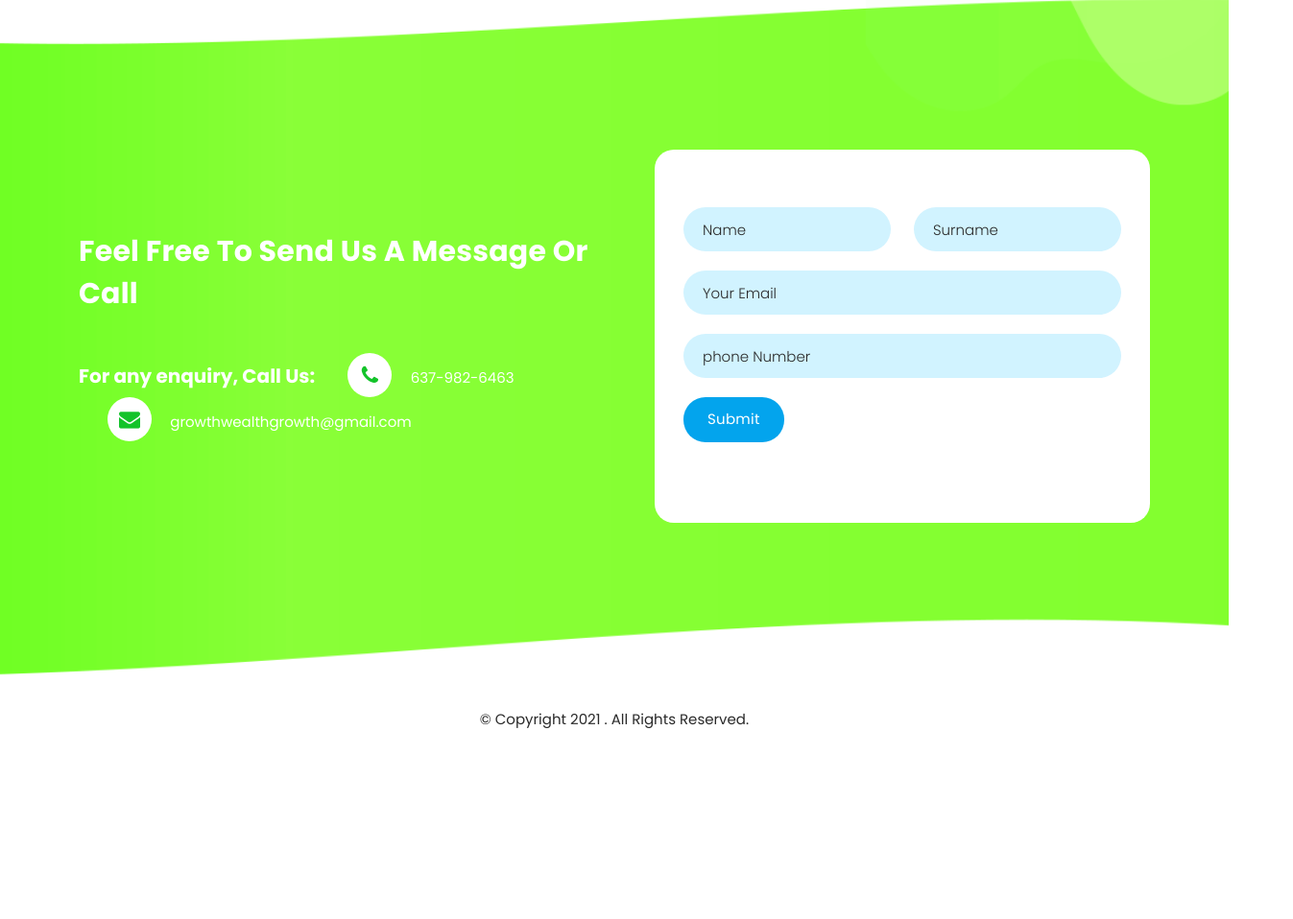
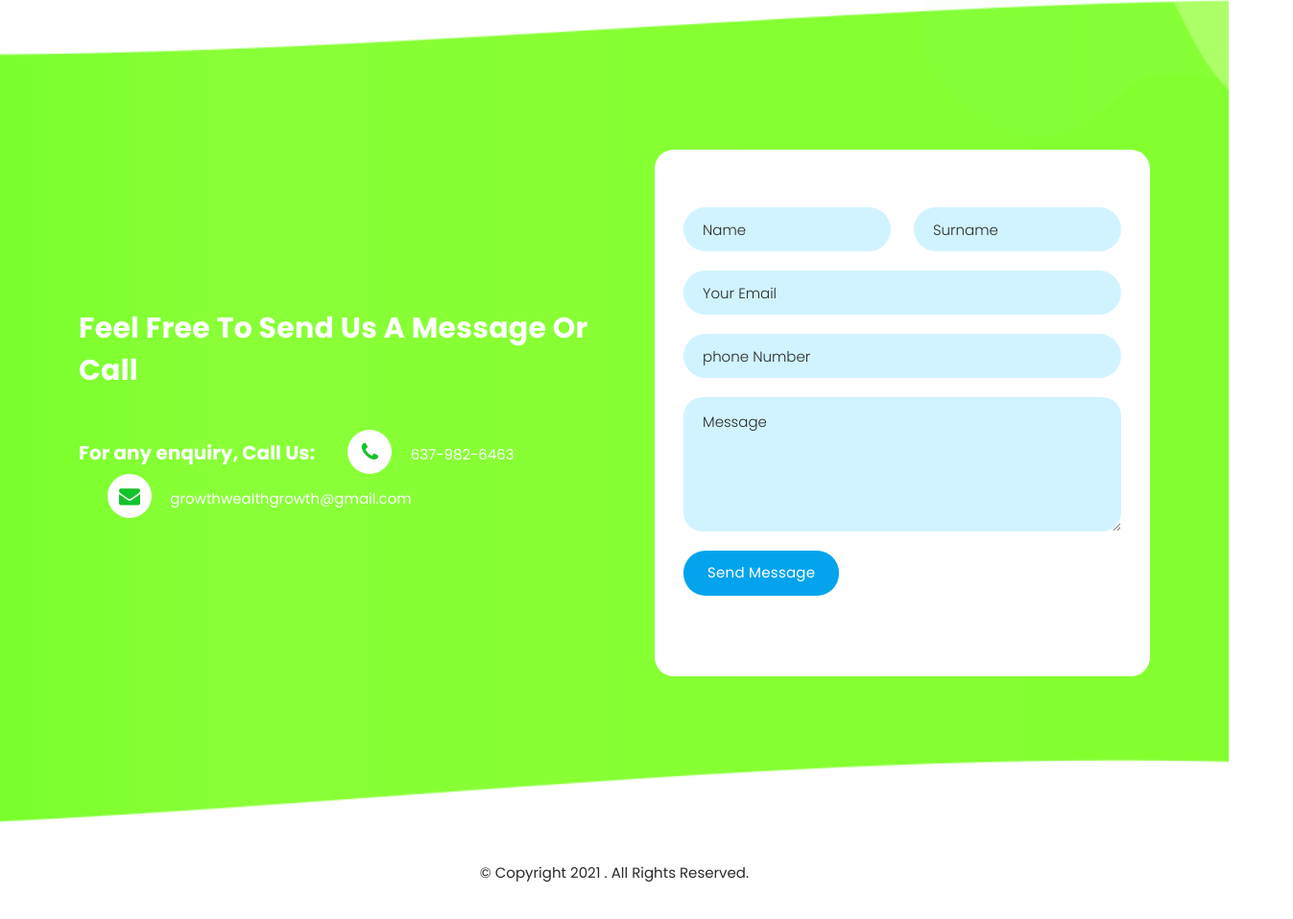
Before and after one commit to Growthwealth/Growthwealth.com, a plain HTML site: page index.html in a window 1280 px wide. Shown: the part 4244-5202 px from the top of the page at 96% size, 1347 px wide, since content can reach past the window. Before the commit the page ends 5054 px from the top, so only its background shows below. Drawn offline with Linux system fonts and the light colour scheme.

Commit message:
Update index.html

```diff
--- a/index.html
+++ b/index.html
@@ -356,7 +356,7 @@ https://templatemo.com/tm-562-space-dynamic
           </div>
         </div>
         <div class="col-lg-6 wow fadeInRight" data-wow-duration="0.5s" data-wow-delay="0.25s">
-          <form id="contact" action="" method="post" name="google-sheet">
+          <form id="contact"  method="post" name="google-sheet">
             <div class="row">
               <div class="col-lg-6">
                 <fieldset>
@@ -375,12 +375,17 @@ https://templatemo.com/tm-562-space-dynamic
               </div>
               <div class="col-lg-12">
                 <fieldset>
-                  <input name="Phno" type="tel" class="form-control" id="message" pattern="[6-9]{1}[0-9]{9}" placeholder="phone Number" required="" minlength="10" maxlength="10"></input>
+                  <input name="Phno" type="tel" class="form-control" id="phno"  placeholder="phone Number" required="" minlength="10" maxlength="10"></input>
+                </fieldset>
+              </div>
+             <div class="col-lg-12">
+                <fieldset>
+                  <textarea name="message" type="text" class="form-control" id="message" placeholder="Message" required=""></textarea>
                 </fieldset>
               </div>
               <div class="col-lg-12">
                 <fieldset>
-                  <button type="submit" id="form-submit" class="main-button ">submit</button>
+                  <button type="submit" id="form-submit" class="main-button ">Send Message</button>
                 </fieldset>
                 <label for="" style="color:rgb(235, 74, 74) ;">
                 </label>
```
